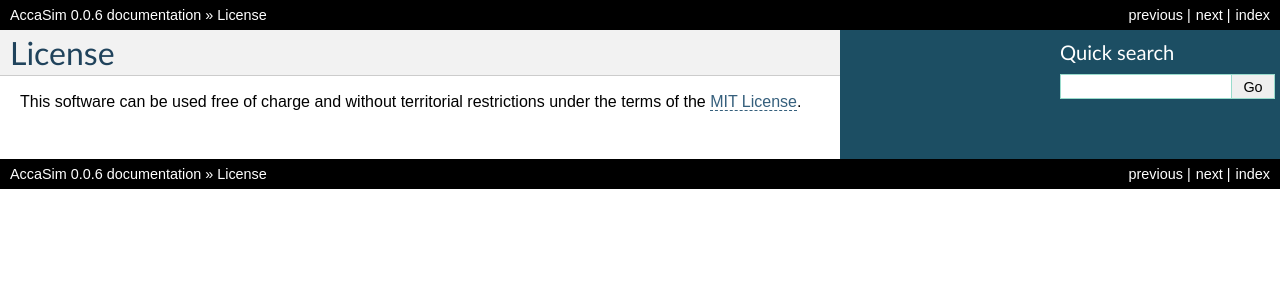
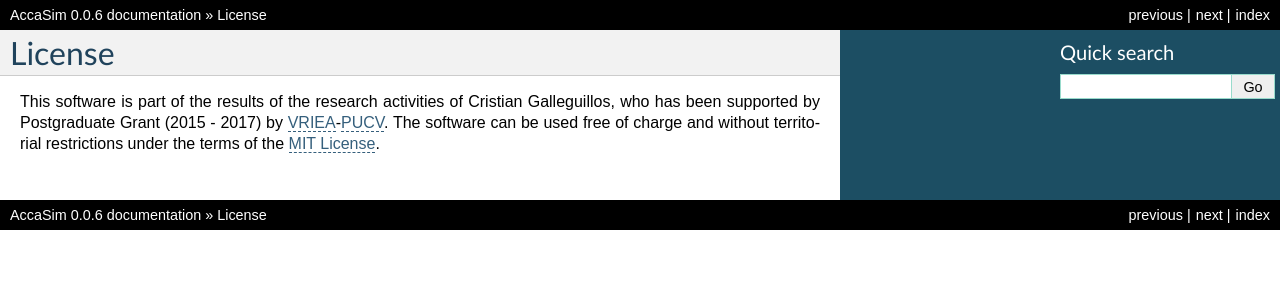
Before and after one commit to cgalleguillosm/accasim, a Sphinx documentation site: the page built from docs/source/license.rst, in a window 1280 px wide. Shown: the top 300 px of the page. Built offline with Sphinx 7.4.7, drawn with Linux system fonts in a browser that asks for light colours.

Commit message:
License update

```diff
--- a/docs/source/license.rst
+++ b/docs/source/license.rst
@@ -1,4 +1,5 @@
 License
 =======
 
-This software can be used free of charge and without territorial restrictions under the terms of the `MIT License <https://opensource.org/licenses/MIT>`_.
+This software is part of the results of the research activities of Cristian Galleguillos, who has been supported by Postgraduate Grant (2015 - 2017) by `VRIEA <http://www.vriea.ucv.cl/>`_-`PUCV <http://www.pucv.cl/>`_.
+The software can be used free of charge and without territorial restrictions under the terms of the `MIT License <https://opensource.org/licenses/MIT>`_.
```
